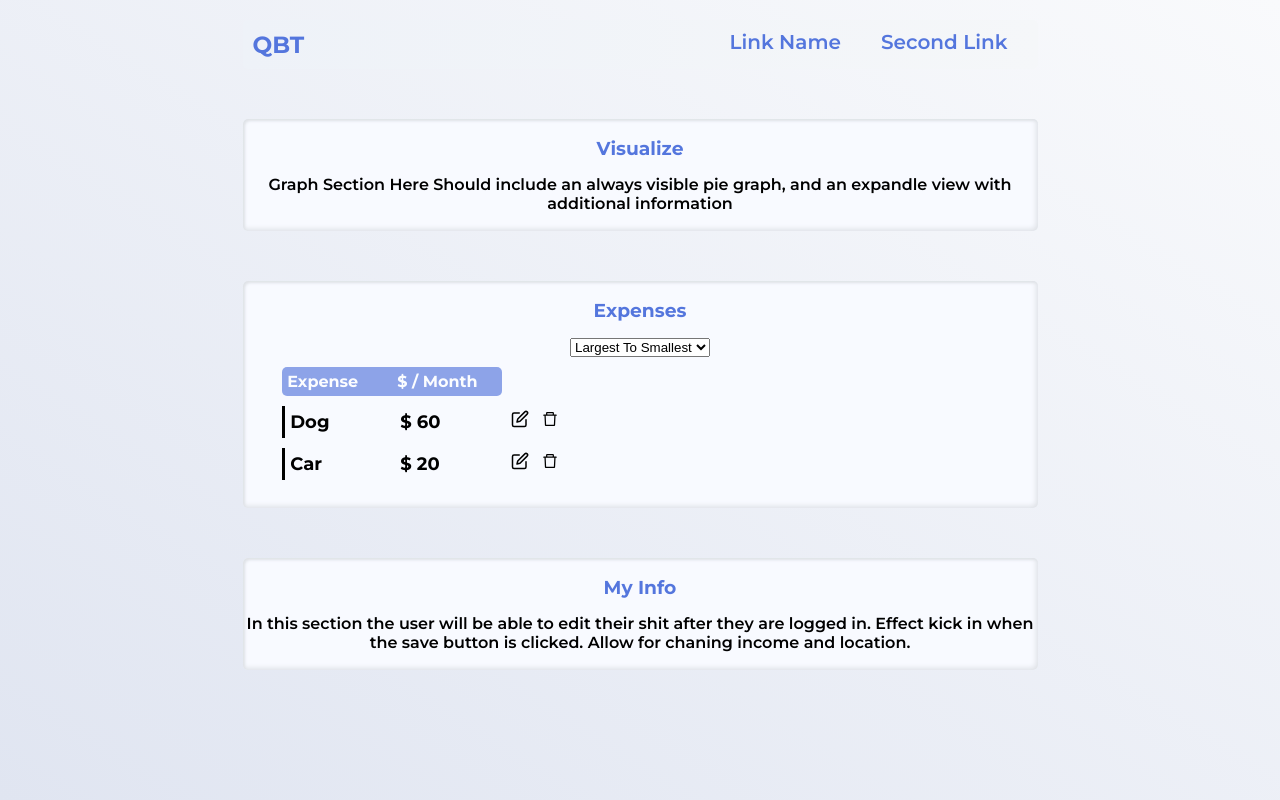
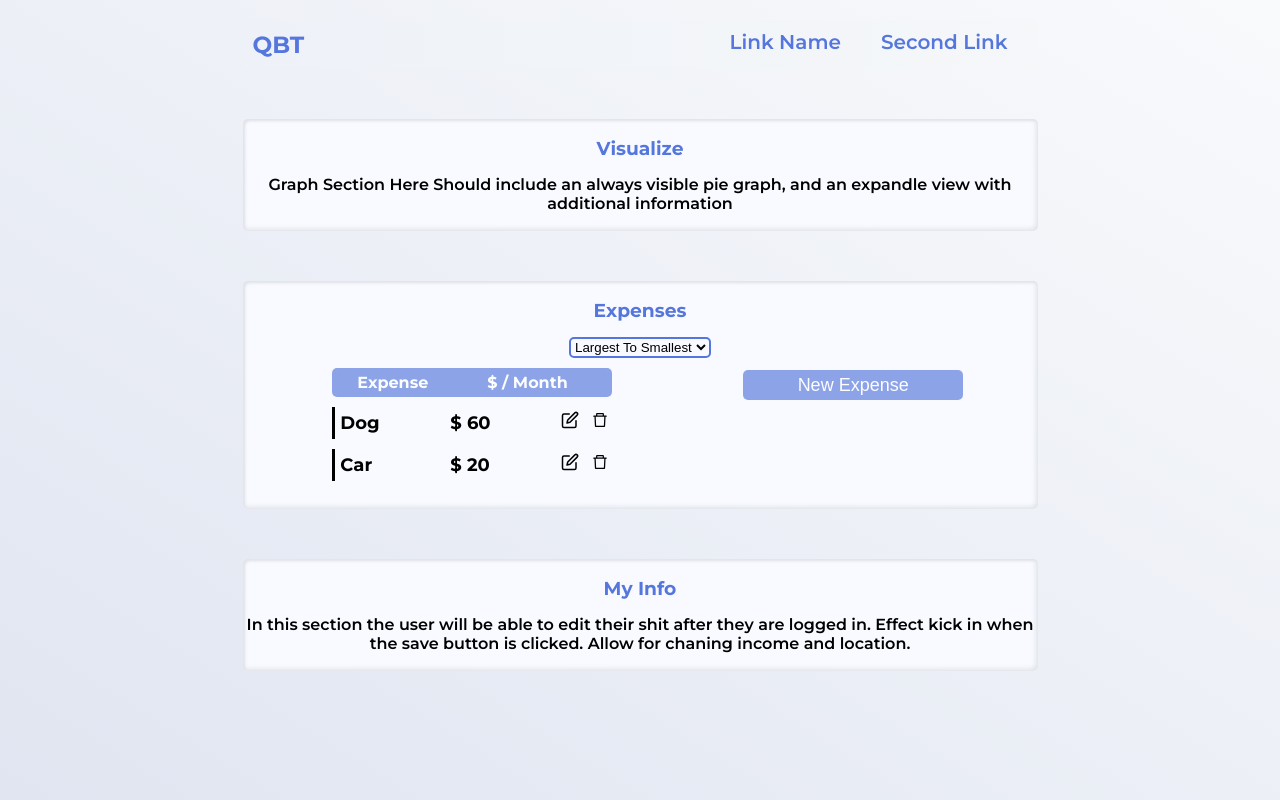
Before and after one commit to JoshBergman/QBT2, a React (Create React App) app: page / in a window 1280 px wide. Built offline with nearby package versions, Linux system fonts and the light colour scheme.

Commit message:
Needs cleanup, but expense management complete

```diff
--- a/src/Components/PageComponents/Expenses/Expenses.tsx
+++ b/src/Components/PageComponents/Expenses/Expenses.tsx
@@ -1,7 +1,9 @@
 import { useState, useRef } from "react";
 
+import styles from "./RenderExpenses/ExpenseCard.module.css";
 import SectionCard from "../../UI/PageElements/SectionCard";
 import RenderExpenses from "./RenderExpenses/RenderExpenses";
+import NewExpense from "./NewExpense/NewExpense";
 
 const Expenses = () => {
   const [currSortMethod, setCurrSortMethod] = useState("Largest To Smallest");
@@ -16,11 +18,24 @@ const Expenses = () => {
 
   return (
     <SectionCard sectionID="expenses" title="Expenses">
-      <select onChange={sortSelectHandler} ref={sortSelectRef}>
+      <select
+        className={styles.selectInput}
+        onChange={sortSelectHandler}
+        ref={sortSelectRef}
+      >
         <option>Largest To Smallest</option>
         <option>Smallest To Largest</option>
       </select>
-      <RenderExpenses currSortMethod={currSortMethod} />
+      <div
+        style={{
+          display: "flex",
+          flexWrap: "wrap",
+          justifyContent: "space-evenly",
+        }}
+      >
+        <RenderExpenses currSortMethod={currSortMethod} />
+        <NewExpense />
+      </div>
     </SectionCard>
   );
 };
--- /dev/null
+++ b/src/Components/PageComponents/Expenses/NewExpense/NewExpense.module.css
@@ -0,0 +1,68 @@
+.newExpBtn {
+  opacity: 65%;
+  width: 220px;
+  height: 30px;
+  border-radius: 5px;
+  border: 2px solid transparent;
+  color: white;
+  font-size: 18px;
+  margin-top: 12px;
+  transition: all 0.16s ease-in-out;
+  background-color: #5476dd;
+  margin-left: 42px;
+}
+
+.newExpBtn:hover {
+  background-color: white;
+  border-color: black;
+  color: black;
+  cursor: pointer;
+}
+
+.card {
+  opacity: 65%;
+  border-radius: 5px;
+  padding: 10px;
+  width: 220px;
+  height: fit-content;
+  background: linear-gradient(to top right, #edf0f9, #f2f4f9);
+  box-shadow: -4px -4px 4px #dfe2e7, 4px 4px 3px #dfe2e7;
+
+  margin: 11px;
+  margin-top: 12px;
+}
+
+.btn {
+  padding: 8px;
+  margin: 3px;
+
+  opacity: 100%;
+  color: #000000;
+  background-color: white;
+
+  border: 2px solid rgb(0, 0, 0);
+  border-radius: 5px;
+  font-size: 14px;
+  transition: all 0.08s ease-in-out;
+}
+
+.btn:hover {
+  background-color: #5476dd;
+  color: white;
+  cursor: pointer;
+}
+
+.input {
+  display: block;
+  width: 90%;
+  margin: 0 auto 20px auto;
+  font-size: 15px;
+  font-weight: bold;
+  border-radius: 5px;
+  border: 2px solid #5476dd;
+}
+
+.label {
+  color: #5476dd;
+  font-size: 18px;
+}
--- /dev/null
+++ b/src/Components/PageComponents/Expenses/NewExpense/NewExpense.tsx
@@ -0,0 +1,29 @@
+import React, { useState } from "react";
+
+import styles from "./NewExpense.module.css";
+import NewExpenseForm from "./NewExpenseForm";
+
+const NewExpense = () => {
+  const [makingExpense, setMakingExpense] = useState(false);
+
+  const toggleMakingExpense = () => {
+    setMakingExpense((prevState) => !prevState);
+  };
+
+  return (
+    <React.Fragment>
+      {!makingExpense && (
+        <button onClick={toggleMakingExpense} className={styles.newExpBtn}>
+          New Expense
+        </button>
+      )}
+      {makingExpense && (
+        <div className={styles.card}>
+          <NewExpenseForm toggleMakingExpense={toggleMakingExpense} />
+        </div>
+      )}
+    </React.Fragment>
+  );
+};
+
+export default NewExpense;
--- /dev/null
+++ b/src/Components/PageComponents/Expenses/NewExpense/NewExpenseForm.tsx
@@ -0,0 +1,105 @@
+import React, { useContext, useRef, useState } from "react";
+
+import styles from "./NewExpense.module.css";
+import { DataContext } from "../../../../Store/Data/DataContext";
+
+interface INewExpenseFormProps {
+  toggleMakingExpense: () => void;
+}
+
+const NewExpenseForm = ({ toggleMakingExpense }: INewExpenseFormProps) => {
+  const [currError, setCurrError] = useState("none");
+  const dataCTX = useContext(DataContext).userData;
+
+  const newLabelRef = useRef<HTMLInputElement>(null);
+  const newAmountRef = useRef<HTMLInputElement>(null);
+
+  const newExpense = (label: string, amount: number, again: boolean) => {
+    dataCTX.actions.newExpense(label, amount);
+    if (!again) {
+      toggleMakingExpense();
+    } else {
+      if (newAmountRef.current !== null && newLabelRef.current !== null) {
+        newAmountRef.current.value = "";
+        newLabelRef.current.value = "";
+      }
+    }
+  };
+
+  const saveHandler = (again: boolean) => {
+    //authenticates input
+    if (newLabelRef.current && newAmountRef.current) {
+      const currLabel: string = newLabelRef.current.value;
+      const currAmount: number = parseInt(newAmountRef.current.value);
+
+      if (!(currLabel.length >= 1) || !(currLabel.length <= 14)) {
+        setCurrError("Label must be between 1-14 characters.");
+        return;
+      }
+      if (!(currAmount >= 0.01) || !(currAmount <= 999999)) {
+        setCurrError("Amount must be between 0 - 999,999");
+        return;
+      }
+
+      newExpense(currLabel, currAmount, again);
+    }
+  };
+
+  const cancelHandler = () => {
+    toggleMakingExpense();
+  };
+
+  const onChangeHandler = () => {
+    if (currError !== "none") {
+      setCurrError("none");
+    }
+  };
+
+  return (
+    <React.Fragment>
+      {currError !== "none" && <p>Error: {currError}</p>}
+      <label className={styles.label} htmlFor="label">
+        Expense Name
+      </label>
+      <input
+        type="text"
+        id="label"
+        ref={newLabelRef}
+        placeholder={"Expense Label"}
+        className={styles.input}
+        onChange={onChangeHandler}
+      />
+      <label className={styles.label} htmlFor="amount">
+        Amount $USD
+      </label>
+      <input
+        type="number"
+        id="amount"
+        ref={newAmountRef}
+        placeholder={"Cost $USD"}
+        min={1}
+        max={999999}
+        className={styles.input}
+        onChange={onChangeHandler}
+      />
+      <div>
+        <button
+          className={styles.btn}
+          onClick={() => {
+            saveHandler(false);
+          }}
+        >
+          Save
+        </button>
+        <button className={styles.btn} onClick={() => saveHandler(true)}>
+          Save & Add Another
+        </button>
+      </div>
+      <button className={styles.btn} onClick={cancelHandler}>
+        Cancel
+      </button>
+    </React.Fragment>
+  );
+};
+
+export default NewExpenseForm;
--- a/src/Components/PageComponents/Expenses/RenderExpenses/ExpenseCard.module.css
+++ b/src/Components/PageComponents/Expenses/RenderExpenses/ExpenseCard.module.css
@@ -2,7 +2,7 @@
 .legendCard {
   border-left: 3px solid;
 
-  width: fit-content;
+  width: 280px;
   margin: 10px;
   margin-left: 5%;
 
@@ -26,7 +26,8 @@
   width: 100px;
 }
 
-.input {
+.input,
+.selectInput {
   background: none;
   border: 2px solid #5476dd;
 }
@@ -53,3 +54,8 @@
   transform: translate(1.5px, 1.5px);
   cursor: pointer;
 }
+
+.selectInput {
+  border-radius: 5px;
+  margin: 0;
+}
--- a/src/Components/PageComponents/Expenses/RenderExpenses/RenderExpenses.tsx
+++ b/src/Components/PageComponents/Expenses/RenderExpenses/RenderExpenses.tsx
@@ -48,7 +48,7 @@ const RenderExpenses = ({ currSortMethod }: IRenderExpensesProps) => {
     return cards;
   };
   return (
-    <div>
+    <div style={{ width: "310px" }}>
       <ExpenseLegendCard />
       {returnExpenseCards()}
     </div>
```
